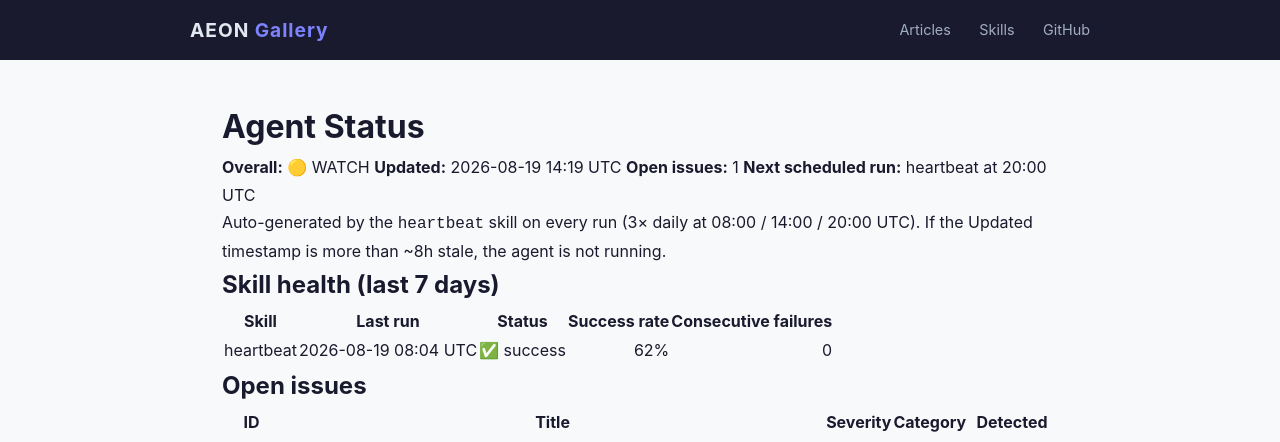
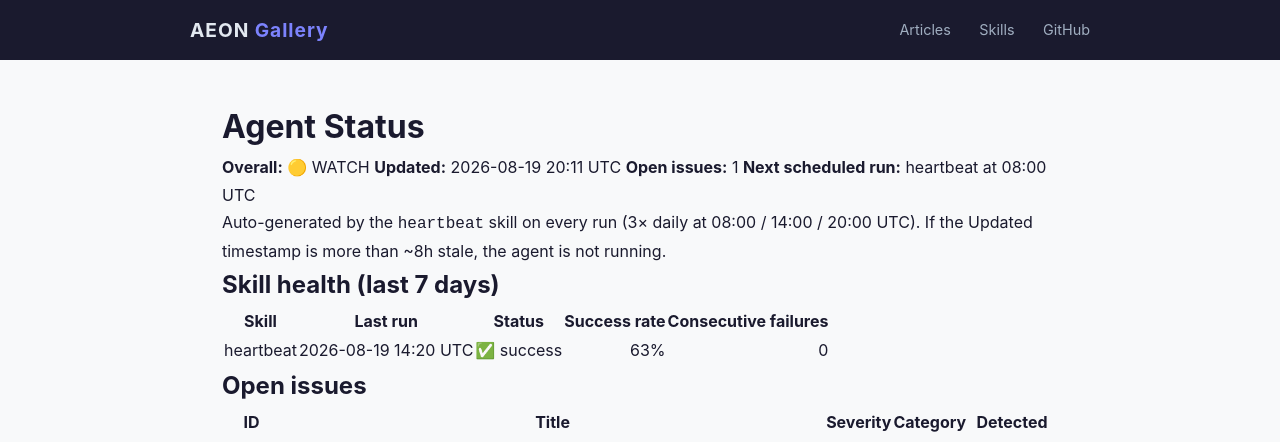
Before and after one commit to RickCrosschain/aeon, a Jekyll site: the page built from docs/status.md, in a window 1280 px wide. Shown: the top 442 px of the page. Built offline with Jekyll 4.4.1, drawn with Linux system fonts in a browser that asks for light colours.

Commit message:
chore(heartbeat): auto-commit 2026-08-19

```diff
--- a/docs/status.md
+++ b/docs/status.md
@@ -7,9 +7,9 @@
 # Agent Status
 
 **Overall:** 🟡 WATCH
-**Updated:** 2026-08-19 14:19 UTC
+**Updated:** 2026-08-19 20:11 UTC
 **Open issues:** 1
-**Next scheduled run:** heartbeat at 20:00 UTC
+**Next scheduled run:** heartbeat at 08:00 UTC
 
 Auto-generated by the `heartbeat` skill on every run (3× daily at 08:00 / 14:00 / 20:00 UTC). If the Updated timestamp is more than ~8h stale, the agent is not running.
 
@@ -17,7 +17,7 @@
 
 | Skill | Last run | Status | Success rate | Consecutive failures |
 |-------|----------|--------|-------------:|---------------------:|
-| heartbeat | 2026-08-19 08:04 UTC | ✅ success | 62% | 0 |
+| heartbeat | 2026-08-19 14:20 UTC | ✅ success | 63% | 0 |
 
 ## Open issues
 
--- a/memory/token-usage.csv
+++ b/memory/token-usage.csv
@@ -172,3 +172,4 @@
 2026-08-18,heartbeat,claude-opus-4-8,2114,4433,369648,56234
 2026-08-19,heartbeat,claude-opus-4-8,2114,4755,357477,57138
 2026-08-19,heartbeat,claude-opus-4-8,2114,4811,370512,56030
+2026-08-19,heartbeat,claude-opus-4-8,2112,5258,319493,57456
```
Also changed, not shown: memory/logs/2026-08-19.md (+11 -0 lines), .outputs/heartbeat.md.
